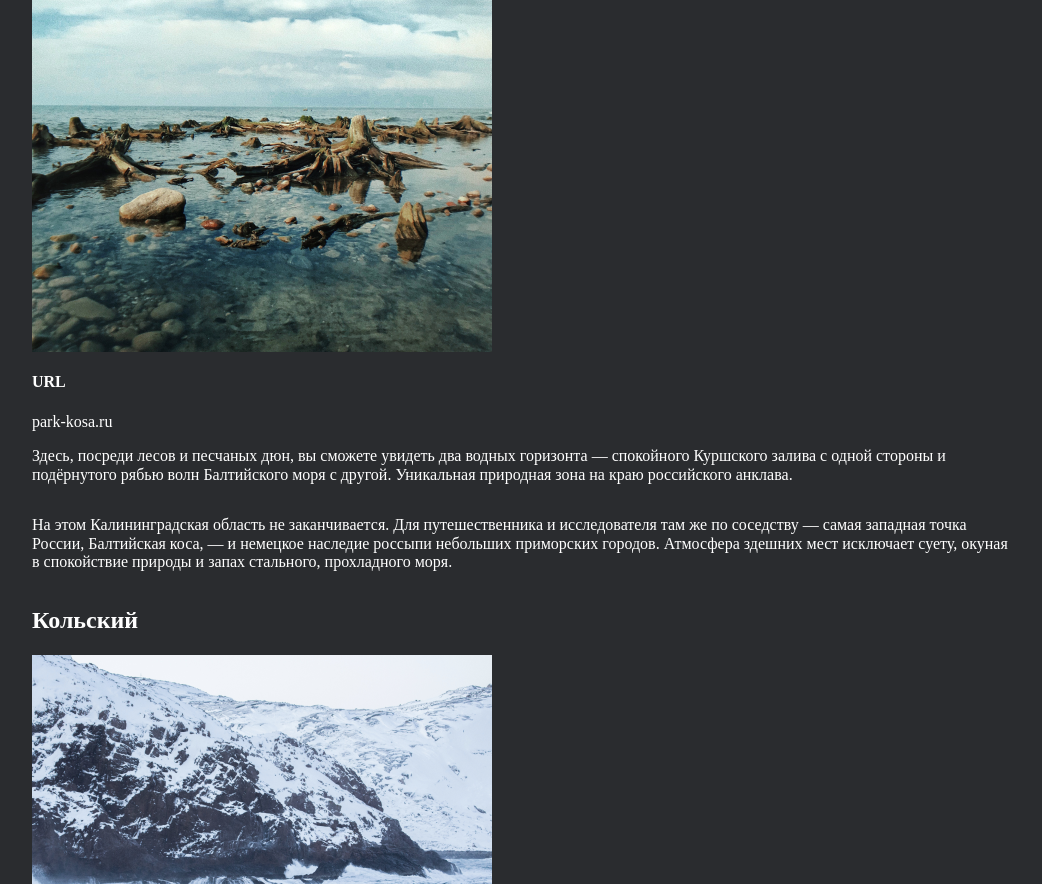
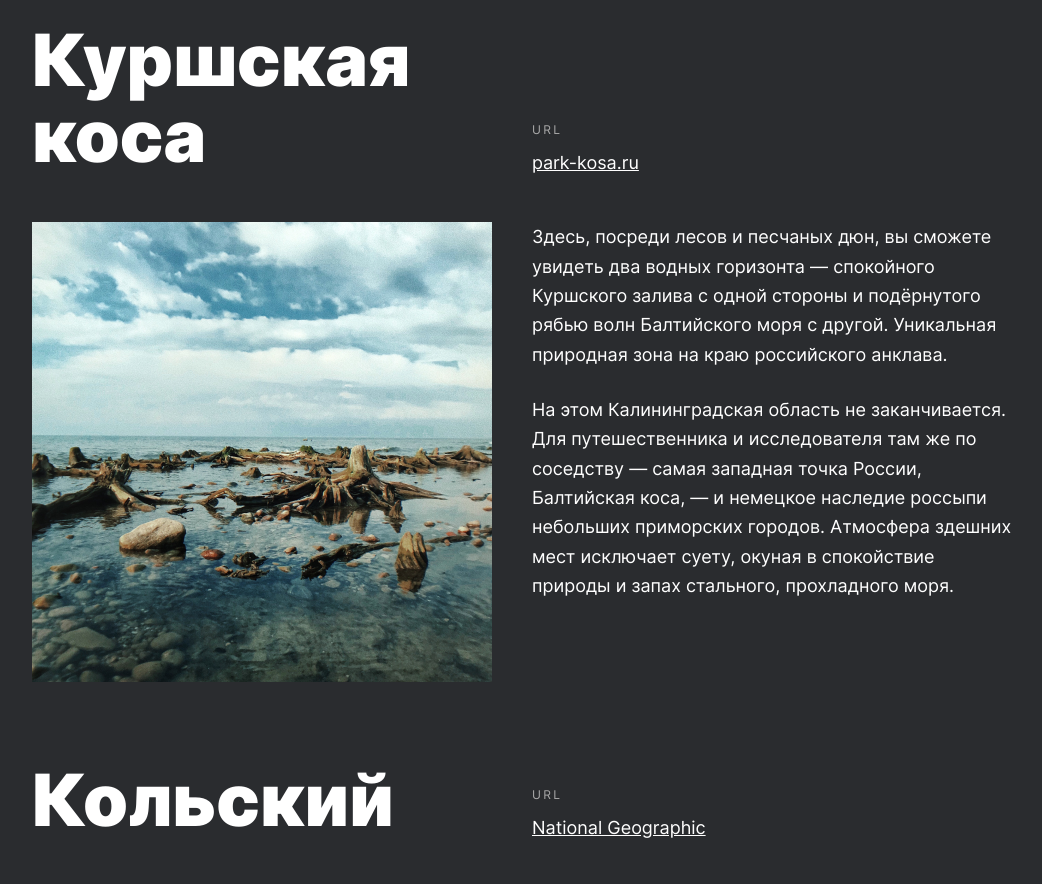
Before and after one commit to eliseevmir/russian-travel, a plain HTML site: page index.html in a window 1280 px wide. Shown: the part 2509-3393 px from the top of the page, without its empty margins (116-1158 px from the left). Drawn offline with Linux system fonts and the light colour scheme.

Commit message:
finished index.html and index.css 1280px

```diff
--- a/blocks/footer/footer.css
+++ b/blocks/footer/footer.css
@@ -2,7 +2,7 @@
   display: flex;
   color: #ffffff;
   justify-content: space-between;
-  width: 1184px;
+  width: calc(100% - 48px * 2);
   height: 18px;
   margin: 0 auto 24px;
   padding-top: 92px;
--- a/blocks/header/header.css
+++ b/blocks/header/header.css
@@ -2,6 +2,6 @@
   display: flex;
   justify-content: space-between;
   margin: 28px auto 0;
-  width: 1184px;
+  width: calc(100% - 48px * 2);
   height: 52px;
 }
--- a/blocks/photo-grid/__item/photo-grid__item.css
+++ b/blocks/photo-grid/__item/photo-grid__item.css
@@ -0,0 +1,4 @@
+.photo-grid__item {
+  width: 100%;
+  min-height: 213px;
+}
--- a/blocks/photo-grid/photo-grid.css
+++ b/blocks/photo-grid/photo-grid.css
@@ -0,0 +1,5 @@
+.photo-grid {
+  width: calc(100% - 48px * 2);
+  margin: 0 auto;
+  padding-top: 92px;
+}
--- /dev/null
+++ b/blocks/places/place/__element/place__element.css
@@ -0,0 +1,4 @@
+.place__element {
+  grid-area: element;
+  margin: 0 auto;
+}
--- a/blocks/places/place/__image/place__image.css
+++ b/blocks/places/place/__image/place__image.css
@@ -0,0 +1,5 @@
+.place__image {
+  grid-area: image;
+  width: 100%;
+  height: 100%;
+}
--- a/blocks/places/place/__link/place__link.css
+++ b/blocks/places/place/__link/place__link.css
@@ -1,4 +1,8 @@
 .place__link {
-  text-decoration: none;
+  font-family: "Inter";
+  font-style: normal;
+  font-weight: normal;
+  font-size: 18px;
+  line-height: 1.22;
   color: #ffffff;
 }
--- a/blocks/places/place/__paragraph/place__paragraph.css
+++ b/blocks/places/place/__paragraph/place__paragraph.css
@@ -0,0 +1,8 @@
+.place__paragraph {
+  margin: 0 0 26px;
+  font-family: "Inter";
+  font-style: normal;
+  font-weight: normal;
+  font-size: 18px;
+  line-height: 1.63;
+}
--- a/blocks/places/place/__title/place__title.css
+++ b/blocks/places/place/__title/place__title.css
@@ -0,0 +1,10 @@
+.place__title {
+  grid-area: title;
+  margin: 0;
+  font-family: "Inter";
+  font-style: normal;
+  font-weight: 900;
+  font-size: 72px;
+  line-height: 1.06;
+  max-width: 460px;
+}
--- a/blocks/places/place/__url-heading/place__url-heading.css
+++ b/blocks/places/place/__url-heading/place__url-heading.css
@@ -0,0 +1,10 @@
+.place__url-heading {
+  font-family: "Inter";
+  font-style: normal;
+  font-weight: normal;
+  font-size: 12px;
+  line-height: 20px;
+  letter-spacing: 2.4px;
+  margin: 0 auto 12px;
+  color: #aaaaaa;
+}
--- a/blocks/places/place/__website/place__website.css
+++ b/blocks/places/place/__website/place__website.css
@@ -0,0 +1,6 @@
+.place__website {
+  grid-area: website;
+  align-self: end;
+  max-width: 456px;
+  min-height: 46px;
+}
--- a/blocks/places/place/place.css
+++ b/blocks/places/place/place.css
@@ -1,3 +1,13 @@
 .place {
   display: grid;
+  margin: 80px auto 0;
+  max-width: 100%;
+  grid-template-areas:
+    "title website"
+    "image element";
+  gap: 48px 40px;
 }
+
+.place:nth-child(1) {
+  margin: 0 auto;
+}
--- a/blocks/places/places.css
+++ b/blocks/places/places.css
@@ -4,6 +4,7 @@
   justify-content: space-between;
   color: #ffffff;
   margin: 0 auto;
+  padding-top: 92px;
   max-width: 984px;
   min-height: 3392px;
 }
--- a/blocks/root.css
+++ b/blocks/root.css
@@ -3,7 +3,7 @@
   display: flex;
   flex-direction: column;
   justify-content: space-between;
-  width: 1280px;
-  height: 6875px;
+  max-width: 1280px;
+  min-height: 6875px;
   margin: 0 auto;
 }
--- a/index.html
+++ b/index.html
@@ -125,11 +125,12 @@
             />
             <div class="place__website">
               <h4 class="place__url-heading">URL</h4>
-              <a href="" class="place__link">park-kosa.ru</a>
+              <a href="http://park-kosa.ru" class="place__link">park-kosa.ru</a>
             </div>
+            <div class="place__element">
               <p class="place__paragraph">
-              Здесь, посреди лесов и песчаных дюн, вы сможете увидеть два водных
-              горизонта — спокойного Куршского залива с одной стороны и
+                Здесь, посреди лесов и песчаных дюн, вы сможете увидеть два
+                водных горизонта — спокойного Куршского залива с одной стороны и
                 подёрнутого рябью волн Балтийского моря с другой. Уникальная
                 природная зона на краю российского анклава.
               </p>
@@ -142,6 +143,7 @@
                 прохладного моря.
               </p>
             </div>
+          </div>
           <div class="place">
             <h2 class="place__title">Кольский</h2>
             <img
@@ -151,8 +153,13 @@
             />
             <div class="place__website">
               <h4 class="place__url-heading">URL</h4>
-              <a href="" class="place__link">National Geographic</a>
+              <a
+                href="https://yourshot.nationalgeographic.com/photos/?keywords=kolskiy"
+                class="place__link"
+                >National Geographic</a
+              >
             </div>
+            <div class="place__item">
               <p class="place__paragraph">
                 Почти весь полуостров находится за Полярным кругом. Саамская
                 тундра, от которой на юг — тайга, а на север — Ледовитый океан,
@@ -163,21 +170,27 @@
                 арктического фестиваля в Териберке. Возможно, слово «Хибины» не
                 осталось под снегом школьных воспоминаний об уроках географии.
                 Возможно, вы не интересовались пронизывающей земную кору
-              сверхглубокой скважиной, а от апатитов вас давно накрывает апатия.
-              Но ваша мечта увидеть северное сияние начинает сбываться с билетом
-              в Мурманск.
+                сверхглубокой скважиной, а от апатитов вас давно накрывает
+                апатия. Но ваша мечта увидеть северное сияние начинает сбываться
+                с билетом в Мурманск.
               </p>
+            </div>
           </div>
           <div class="place">
             <h2 class="place__title">Алтай</h2>
             <img src="./image/Алтай.png" alt="Алтай" class="place__image" />
             <div class="place__website">
               <h4 class="place__url-heading">URL</h4>
-              <a href="" class="place__link">Facebook</a>
+              <a
+                href="https://www.facebook.com/vera.bashmakova/posts/10156011613718822"
+                class="place__link"
+                >Facebook</a
+              >
             </div>
+            <div class="place__item">
               <p class="place__paragraph">
-              Алтай — одно из красивейших мест в России. В первую очередь из-за
-              гор: если ехать вдоль хребта, вы увидите склоны, усыпанные
+                Алтай — одно из красивейших мест в России. В первую очередь
+                из-за гор: если ехать вдоль хребта, вы увидите склоны, усыпанные
                 соснами, горные реки и озёра. А если вы откроете в автомобиле
                 окна, сможете познакомиться с невидимым чудом здешних мест —
                 горным воздухом.
@@ -185,9 +198,11 @@
               <p class="place__paragraph">
                 Климат на Алтае умеренный, поэтому ехать сюда лучше всего летом.
                 Так вы увидите всё разнообразие местной флоры и фауны. По лесам
-              Алтая бродят лоси, над хребтами летают орлы, а на равнинах пасутся
-              косули. И знаменитые манулы — тоже обитатели Алтайского края.
+                Алтая бродят лоси, над хребтами летают орлы, а на равнинах
+                пасутся косули. И знаменитые манулы — тоже обитатели Алтайского
+                края.
               </p>
+            </div>
           </div>
           <div class="place">
             <h2 class="place__title">Зимний Байкал</h2>
@@ -198,8 +213,11 @@
             />
             <div class="place__website">
               <h4 class="place__url-heading">URL</h4>
-              <a href="" class="place__link">https://vk.com/baikalmile</a>
+              <a href="https://vk.com/baikalmile" class="place__link"
+                >https://vk.com/baikalmile</a
+              >
             </div>
+            <div class="place__item">
               <p class="place__paragraph">
                 Всем известен Байкал как крупнейшее озеро в мире. Многие также
                 знают, что это самый большой источник пресной воды и одно из
@@ -208,29 +226,34 @@
               <p class="place__paragraph">
                 Конечно, это всё так. Но Байкал ещё идеальное место для
                 соревнований по скийорингу. Это такой вид спорта, когда лыжник
-              привязывает себя к мотоциклу, и тандем старается развить как можно
-              бóльшую скорость на льду. В марте 2019 года на фестивале
+                привязывает себя к мотоциклу, и тандем старается развить как
+                можно бóльшую скорость на льду. В марте 2019 года на фестивале
                 «Байкальская миля» был поставлен мировой рекорд — 197.011 км/ч.
               </p>
+            </div>
           </div>
           <div class="place">
             <h2 class="place__title">Карелия</h2>
             <img src="./image/Карелия.png" alt="Карелия" class="place__image" />
             <div class="place__website">
               <h4 class="place__url-heading">URL</h4>
-              <a href="" class="place__link">http://vodlozero.ru/</a>
+              <a href="http://vodlozero.ru" class="place__link"
+                >http://vodlozero.ru/</a
+              >
             </div>
+            <div class="place__item">
               <p class="place__paragraph">
                 Сибирь заканчивается не на Урале, а в Карелии: образующая тайгу
-              сибирская лиственница не растёт западнее Водлозера. Зато здесь она
-              вымахивает на 30 метров — леса карельских национальных парков
-              из-за непроходимых болот никогда не знали топора. Некоторым соснам
-              уже больше чем полтысячелетия. Прикоснитесь к живому существу,
-              видевшему солнце раньше, чем увидал его Иван Грозный. В
-              девственном лесу на сотню километров не встретишь тропы. А на
-              редких тропинках деревья в паре метров от земли помечены
-              медвежьими когтями. Чтобы все знали, кто тут хозяин.
+                сибирская лиственница не растёт западнее Водлозера. Зато здесь
+                она вымахивает на 30 метров — леса карельских национальных
+                парков из-за непроходимых болот никогда не знали топора.
+                Некоторым соснам уже больше чем полтысячелетия. Прикоснитесь к
+                живому существу, видевшему солнце раньше, чем увидал его Иван
+                Грозный. В девственном лесу на сотню километров не встретишь
+                тропы. А на редких тропинках деревья в паре метров от земли
+                помечены медвежьими когтями. Чтобы все знали, кто тут хозяин.
               </p>
+            </div>
           </div>
         </section>
 
--- a/page/index.css
+++ b/page/index.css
@@ -32,6 +32,7 @@
 @import url(../blocks/places/place/__website/place__website.css);
 @import url(../blocks/places/place/__url-heading/place__url-heading.css);
 @import url(../blocks/places/place/__link/place__link.css);
+@import url(../blocks/places/place/__element/place__element.css);
 @import url(../blocks/places/place/__paragraph/place__paragraph.css);
 
 @import url(../blocks/cover/cover.css);
```
Also changed, not shown: blocks/photo-grid/__list/photo-grid__list.css (+4 -4 lines). Lines whose indentation alone changed are shown as unchanged.
